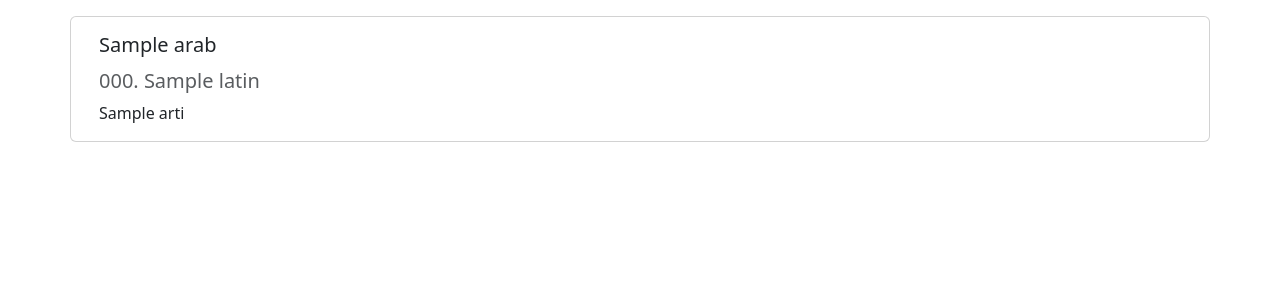
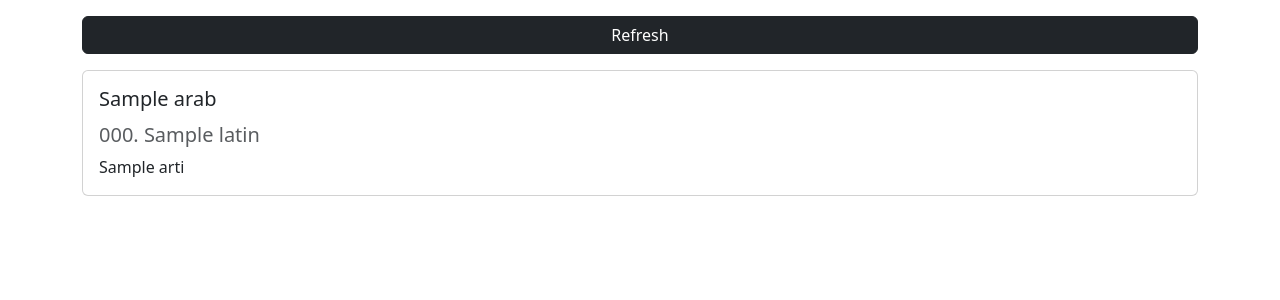
Before and after one commit to manoedinata/asmaul-husna, a Flask app: template templates/random.html in a window 1280 px wide. Shown: the part 80-380 px from the top of the page. Run offline with Flask 2, Linux system fonts and the light colour scheme; the template is opened without the code that fills it: most values are stand-ins (such as "Sample title", 1, 10 or a date in 2020).

Commit message:
Initial multiple random display changes

```diff
--- a/app.py
+++ b/app.py
@@ -4,6 +4,7 @@ import requests
 app = Flask(__name__)
 session = requests.Session()
 URL = "https://data.asmaulhusna.manoe.my.id"
+defaultRandomResult = 5
 
 @app.route("/")
 def home():
@@ -14,7 +15,7 @@ def home():
 
 @app.route("/random")
 def show_random():
-    req = session.get(URL + "/random")
+    req = session.get(URL + "/random", params={"result_num": defaultRandomResult})
     data = req.json()
 
     return render_template("random.html", data=data)
--- a/templates/random.html
+++ b/templates/random.html
@@ -5,10 +5,25 @@
 <div id="random-asmaulhusna">
     <div class="container">
         <div class="row">
+            <div class="col mb-3">
+                <div class="d-grid gap-2">
+                    <button class="btn btn-dark" type="button" onclick="location.reload()">Refresh</button>
+                  </div>
+            </div>
+        </div>
 
-            {% with card_data=data %}
-            {% include "card.html" %}
-            {% endwith %}
+        <div class="row">
+
+            {% for d in data %}
+            <div class="col-md-12 mb-3">
+
+                {% with card_data=d %}
+                {% include "card.html" %}
+                {% endwith %}
+
+            </div>
+
+            {% endfor %}
 
         </div>
     </div>
```
